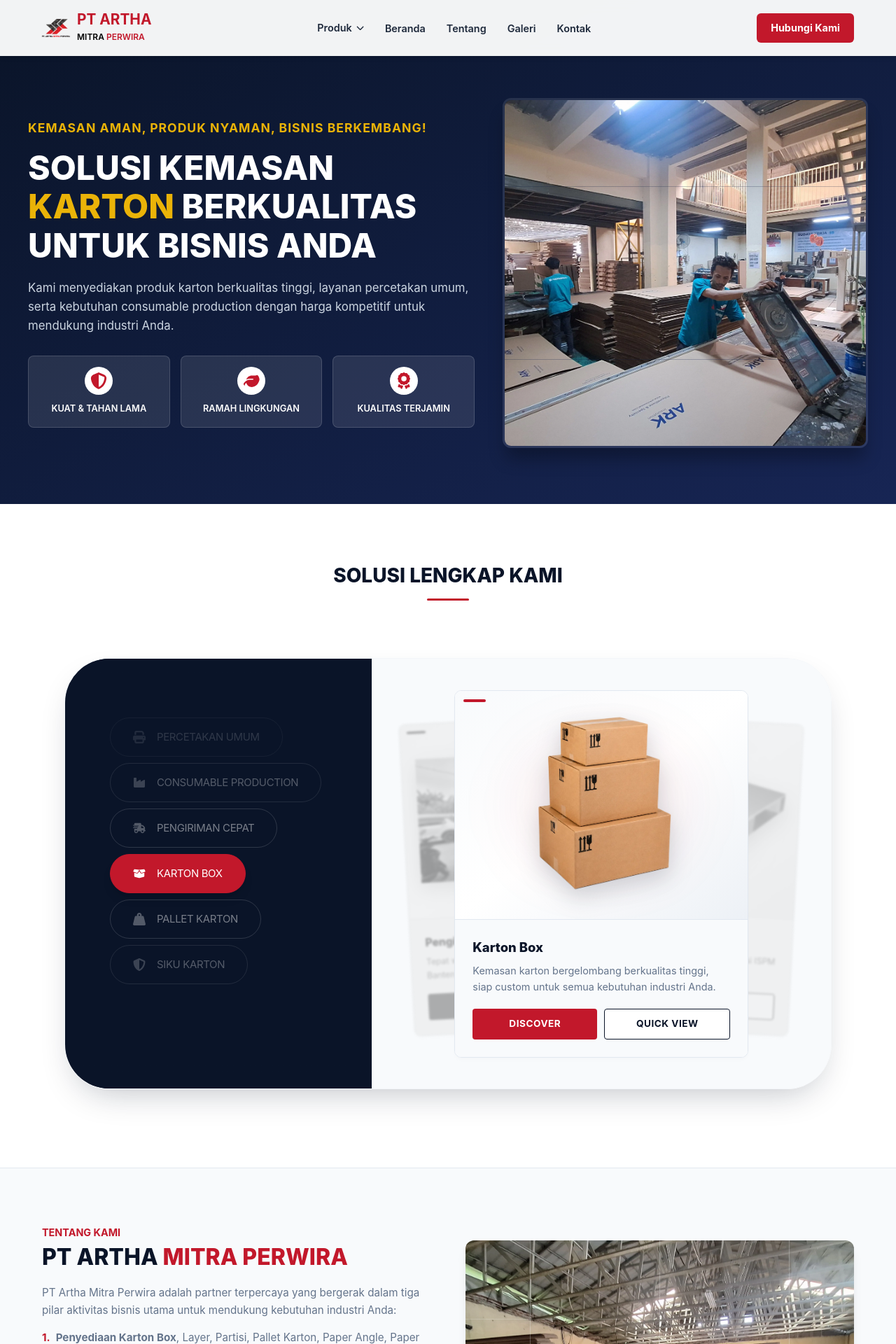
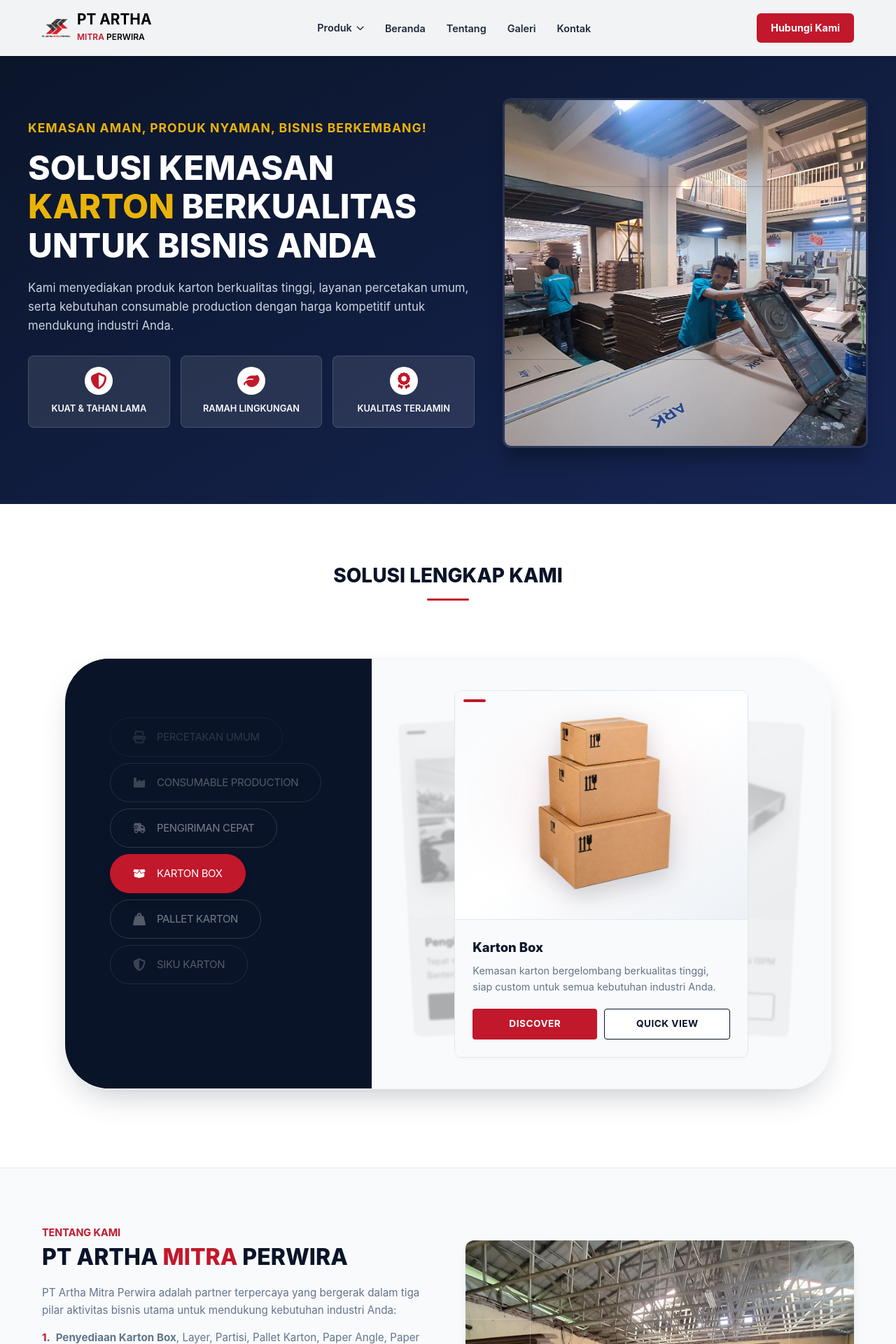
Before and after one commit to fathanfahrizy/PT-Artha-Mitra-Perwira, a React (Vite) app: page / in a window 1280 px wide. Shown: the top 1920 px of the page at 70% size. Built offline with nearby package versions, Linux system fonts and the light colour scheme.

Commit message:
Mengubah warna tulisan perusahaan

```diff
--- a/src/components/organisms/AboutSection.jsx
+++ b/src/components/organisms/AboutSection.jsx
@@ -11,7 +11,7 @@
           <div>
             <h2 className="text-[0.9rem] text-[#c2182b] font-bold uppercase mb-1.25">TENTANG KAMI</h2>
             <h1 className="text-[1.6rem] md:text-[2rem] font-extrabold text-[#0a1428] mb-4 md:mb-5 leading-[1.2]">
-              PT ARTHA <span className="text-[#c2182b]">MITRA PERWIRA</span>
+              PT ARTHA <span className="text-[#c2182b]">MITRA</span> PERWIRA
             </h1>
             <p className="text-[#64748b] mb-3.75 text-[0.95rem]">
               PT Artha Mitra Perwira adalah partner terpercaya yang bergerak dalam tiga pilar aktivitas bisnis utama untuk mendukung kebutuhan industri Anda:
--- a/src/components/organisms/Navbar.jsx
+++ b/src/components/organisms/Navbar.jsx
@@ -78,9 +78,9 @@
               className="w-9 h-9 md:w-10 md:h-10 object-contain group-hover:scale-110 transition-transform duration-300"
             />
             <div>
-              <h1 className="text-[1.1rem] md:text-[1.3rem] font-bold text-[#c2182b] leading-[1.1]">PT ARTHA</h1>
-              <span className="text-[0.65rem] md:text-[0.75rem] text-[#000000] font-semibold">MITRA</span>
-              <span className="text-[0.65rem] md:text-[0.75rem] text-[#c2182b] font-semibold"> PERWIRA</span>
+              <h1 className="text-[1.1rem] md:text-[1.3rem] font-bold text-[#000000] leading-[1.1]">PT ARTHA</h1>
+              <span className="text-[0.65rem] md:text-[0.75rem] text-[#c2182b] font-semibold">MITRA</span>
+              <span className="text-[0.65rem] md:text-[0.75rem] text-[#000000] font-semibold"> PERWIRA</span>
             </div>
           </Link>
 
```
